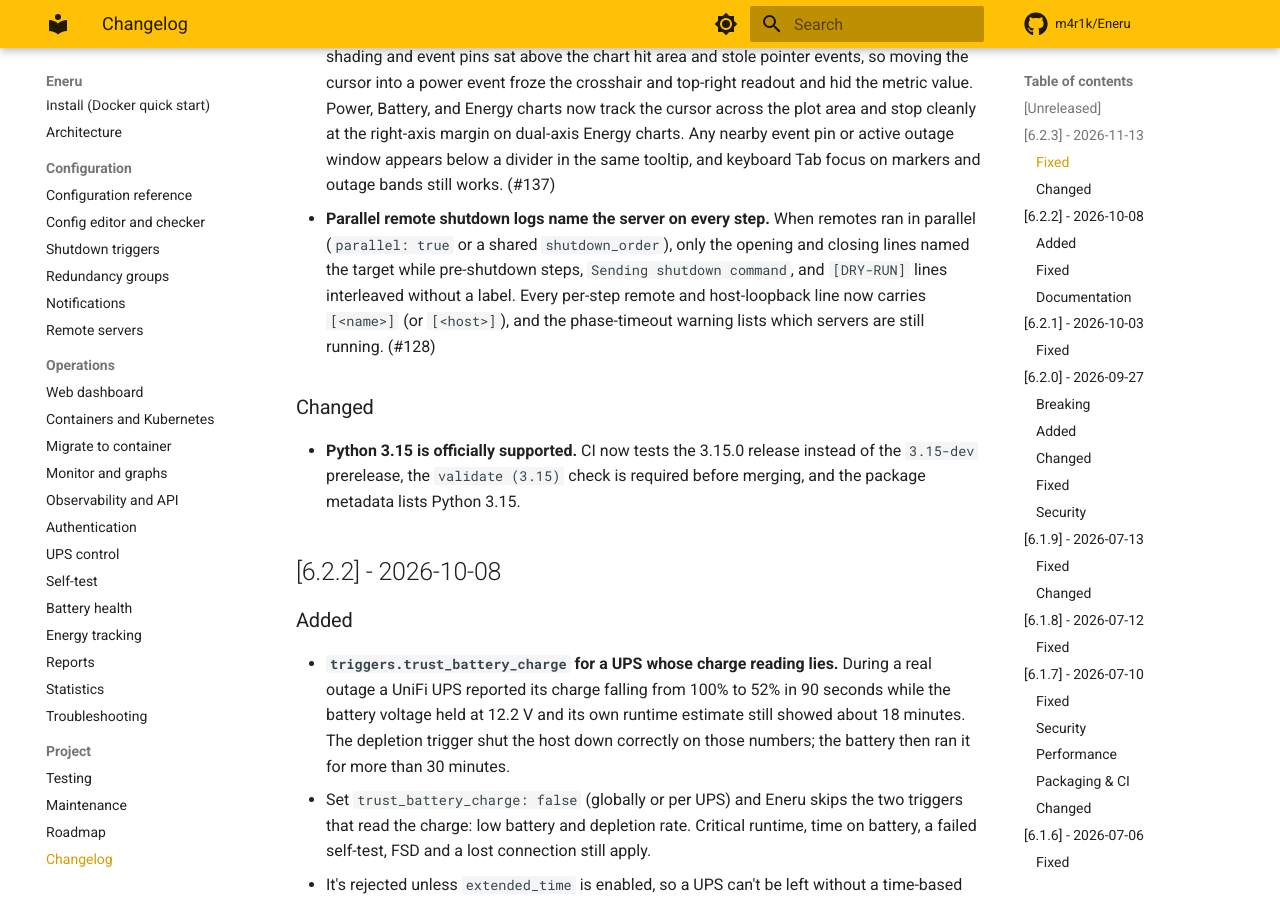
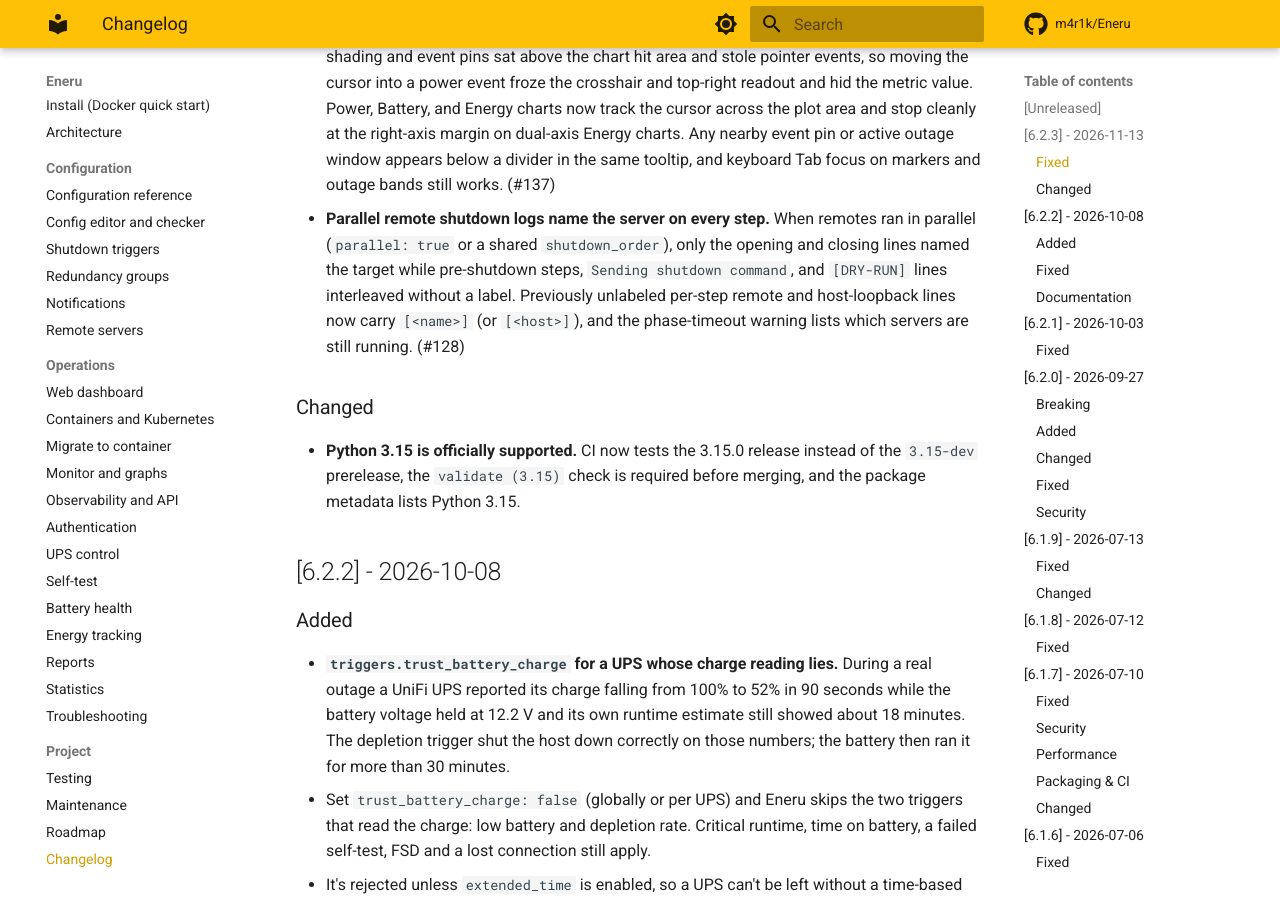
Before and after one commit to m4r1k/Eneru, an MkDocs documentation site: the page built from docs/changelog.md, in a window 1280 px wide and 900 px high, scrolled down 466 px. Built offline with MkDocs 1.6.1 and Material for MkDocs 9.7.7, drawn with Linux system fonts in a browser that asks for light colours; comment, search, counter and statistics services are not loaded.

Commit message:
fix: address cubic review nits on 6.2.3 changelog and hover test
Narrows the 6.2.3 parallel-remote changelog sentence to previously
unlabeled per-step lines and attaches the crosshair group to svg in the
Node hover harness so final SVG paint order is verified too.

```diff
--- a/docs/changelog.md
+++ b/docs/changelog.md
@@ -25,9 +25,9 @@ and this project adheres to [Semantic Versioning](https://semver.org/spec/v2.0.0
   ran in parallel (`parallel: true` or a shared `shutdown_order`), only the
   opening and closing lines named the target while pre-shutdown steps,
   `Sending shutdown command`, and `[DRY-RUN]` lines interleaved without a
-  label. Every per-step remote and host-loopback line now carries `[<name>]`
-  (or `[<host>]`), and the phase-timeout warning lists which servers are still
-  running. (#128)
+  label. Previously unlabeled per-step remote and host-loopback lines now carry
+  `[<name>]` (or `[<host>]`), and the phase-timeout warning lists which servers
+  are still running. (#128)
 
 ### Changed
 
```
Also changed, not shown: 1 other file.
